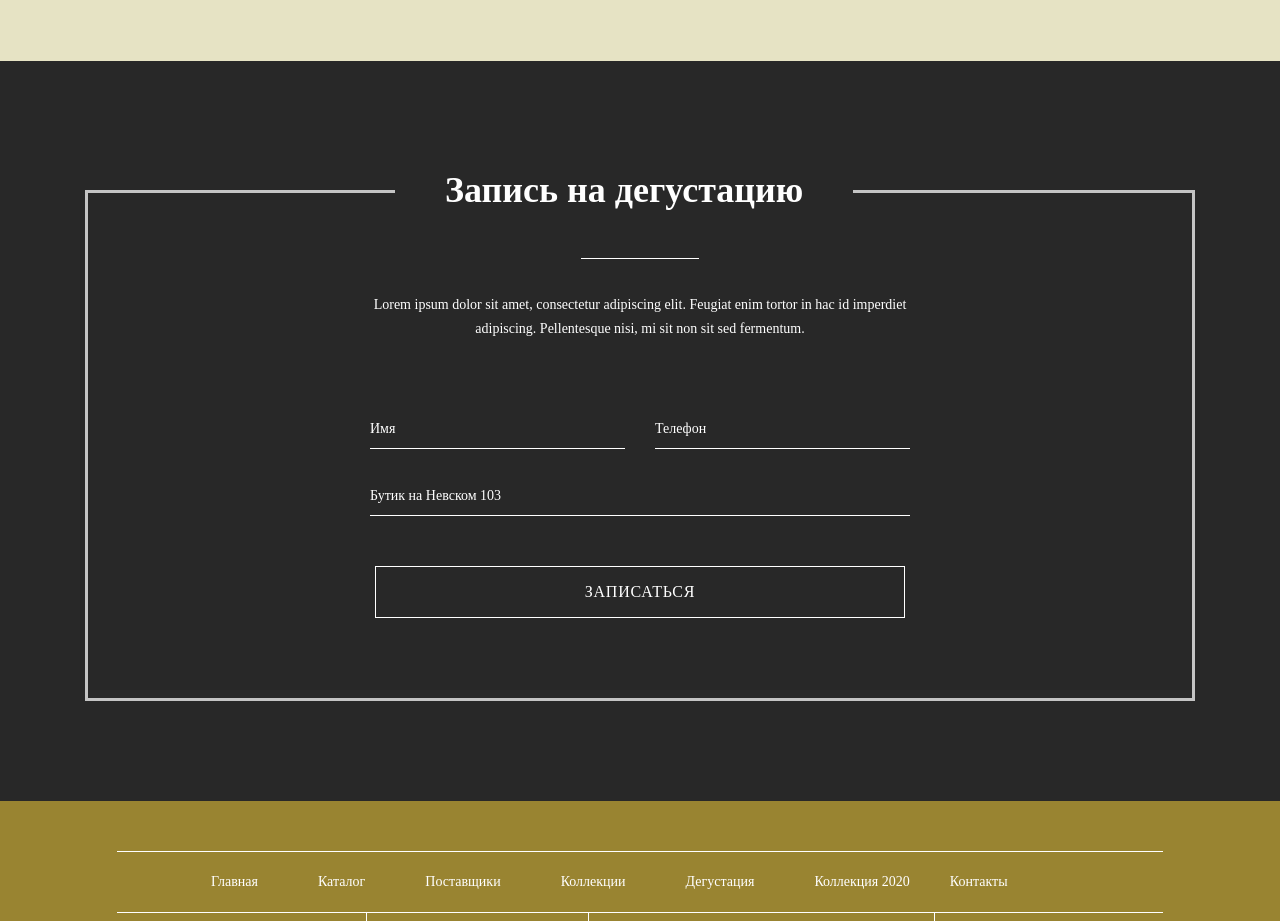
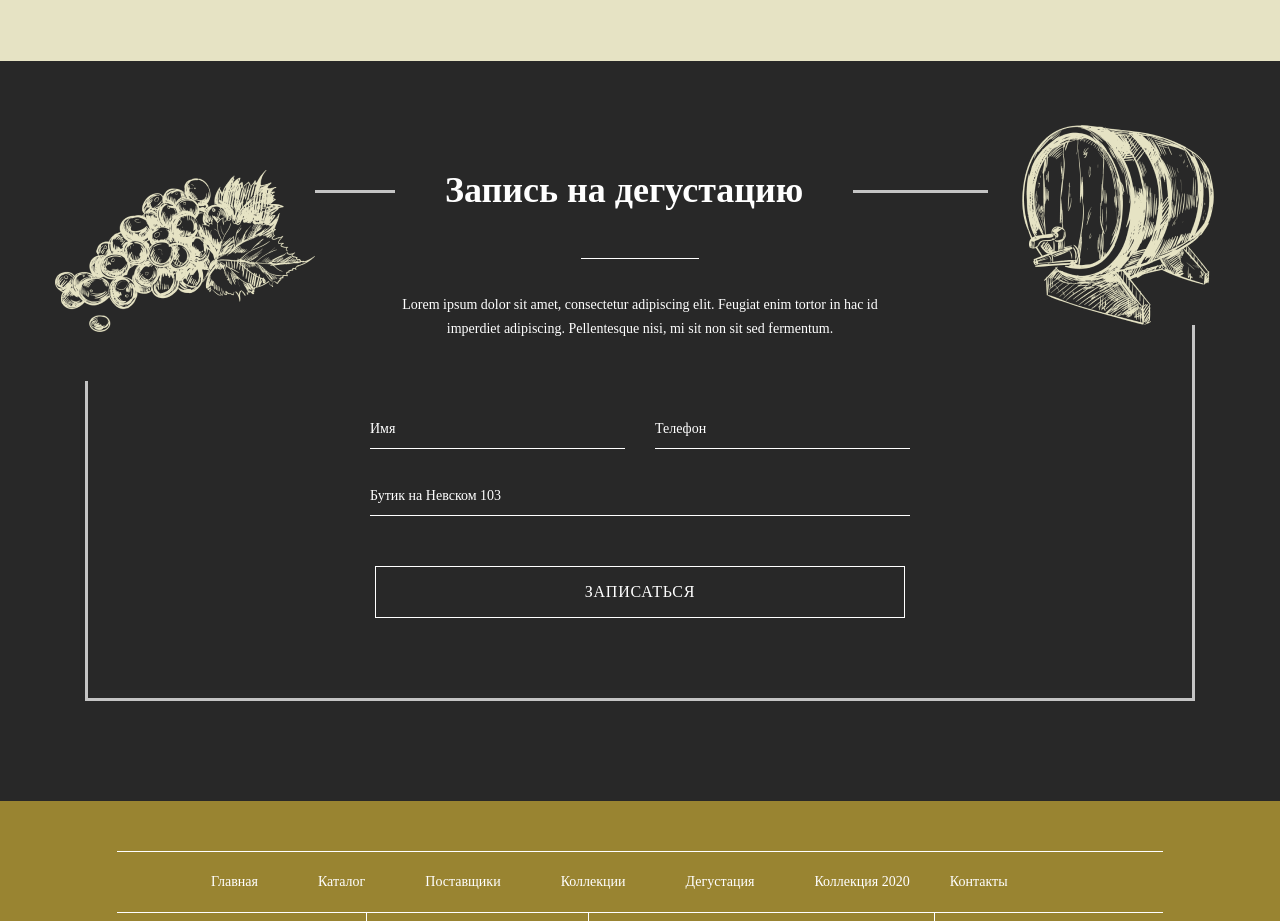
Before and after one commit to mwingian/my_first_project, a plain HTML site: page index.html in a window 1280 px wide. Shown: the part 2400-3321 px from the top of the page. Drawn offline with Linux system fonts and the light colour scheme; a web font is replaced by a local one.

Commit message:
Update 04.08.21. +images to the form.

```diff
--- a/css/style.css
+++ b/css/style.css
@@ -373,6 +373,7 @@ html,body{
     size: 16px;
     line-height: 24px;
     text-align: center;
+    padding: 0 25px;
 }
 .form__text::before{
     content: '';
@@ -392,6 +393,20 @@ html,body{
     top: -37px;
     left: 310px;
     background-color: #282828;
+}
+.degustation-block__image_1{
+    position: absolute;
+    z-index: 3;
+    background-color: #282828;
+    left: -30px;
+    top: -69px;
+}
+.degustation-block__image_2{
+    position: absolute;
+    z-index: 3;
+    background-color: #282828;
+    right: -53px;
+    top: -65px;
 }
 /* ----Начало поля форм ----- */
 .form-input__row{
--- a/index.html
+++ b/index.html
@@ -125,6 +125,8 @@
                 <div class="container">
                     <div class="degustation-form__wrap">
                         <div class="degustation__form_title title">Запись на дегустацию</div>
+                        <div class="degustation-block__image_1"><img src="./images/grapes.png" alt="" srcset=""></div>
+                        <div class="degustation-block__image_2"><img src="./images/barrel.png" alt="" srcset=""></div>
                         <div class="degustation__form_row">
                             <form action="#" method="POST" enctype="multipart/form-data">
                                 <div class="degustation-form__text">
```
